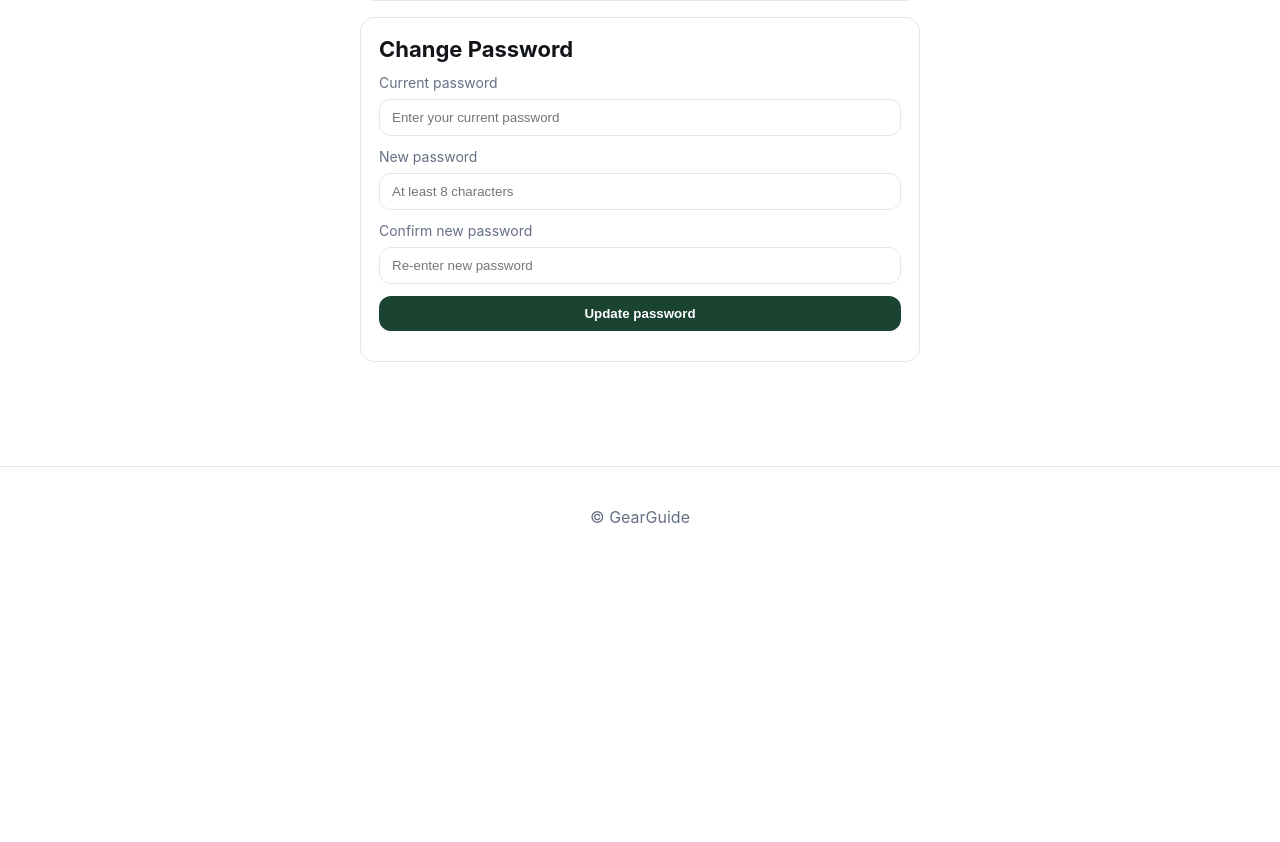
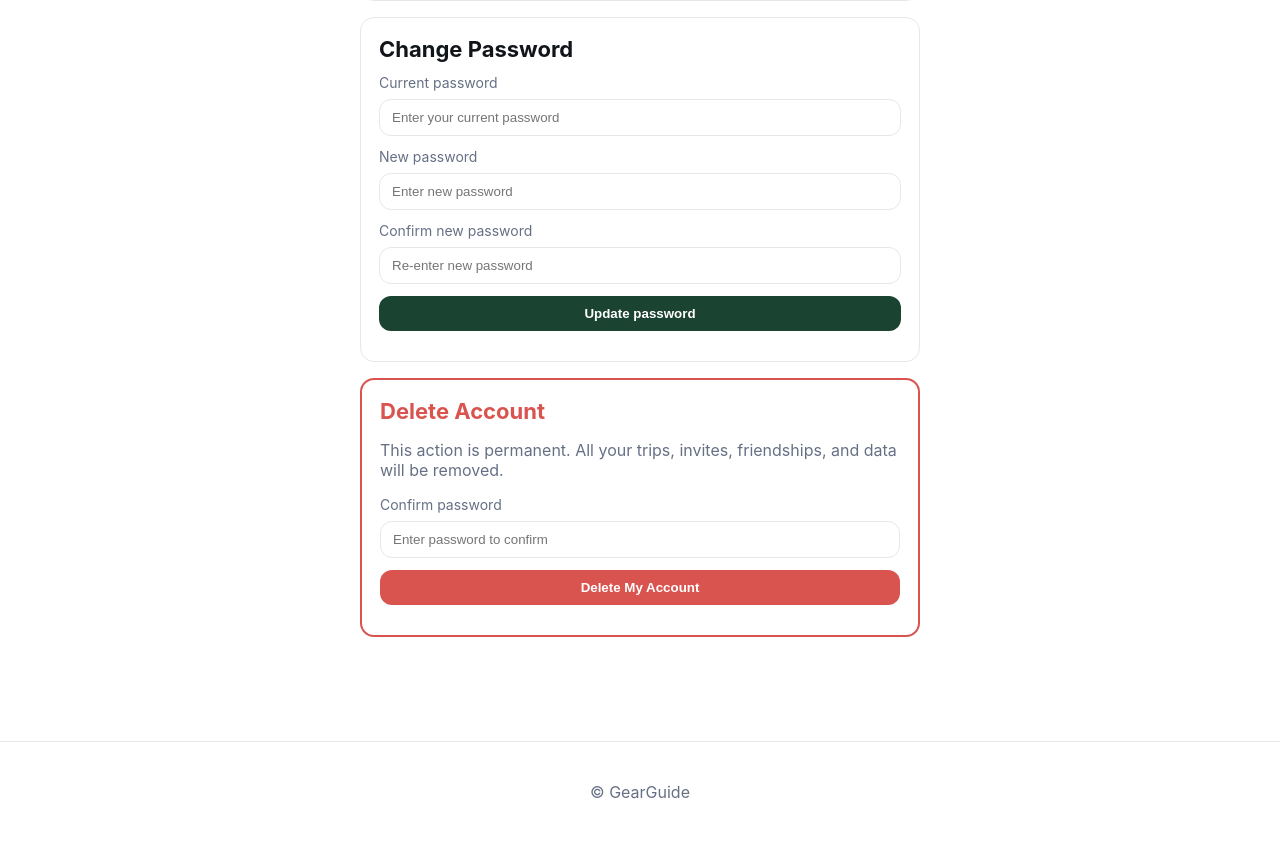
Before and after one commit to tabbott207/GearGuide, a Flask app: page /account in a window 1280 px wide. Shown: the part 515-1357 px from the top of the page. Before the commit the page ends 1039 px from the top, so only its background shows below. Run offline with Flask 3, Linux system fonts and the light colour scheme; the visitor is signed in with stand-in values (Sample User, id 1).

Commit message:
Add delete account feature

```diff
--- a/GearGuide/routes.py
+++ b/GearGuide/routes.py
@@ -186,10 +186,6 @@ def accountPage():
                 flash("Current password is incorrect.", "danger")
                 return redirect(url_for("main.account"))
 
-            if len(new_password) < 8:
-                flash("New password must be at least 8 characters long.", "danger")
-                return redirect(url_for("main.account"))
-
             if new_password != confirm_password:
                 flash("New password and confirmation do not match.", "danger")
                 return redirect(url_for("main.account"))
@@ -198,6 +194,31 @@ def accountPage():
             db.session.commit()
             flash("Password updated successfully.", "success")
             return redirect(url_for("main.account"))
+
+        # -------- DELETE ACCOUNT FORM --------
+        elif form_type == "delete":
+            delete_password = request.form.get("delete_password", "")
+
+            if not delete_password:
+                flash("Enter your password to delete your account.", "danger")
+                return redirect(url_for("main.account"))
+
+            # Verify password
+            if not check_password_hash(current_user.password_hash, delete_password):
+                flash("Incorrect password. Account not deleted.", "danger")
+                return redirect(url_for("main.account"))
+
+            # Delete account entirely
+            user_id = current_user.id
+            logout_user()
+
+            user = User.query.get(user_id)
+            if user:
+                db.session.delete(user)
+                db.session.commit()
+
+            flash("Your account has been deleted.", "success")
+            return redirect(url_for("main.home"))
 
     # GET
     return render_template("account.html")
--- a/GearGuide/templates/account.html
+++ b/GearGuide/templates/account.html
@@ -59,7 +59,7 @@
           id="new_password"
           name="new_password"
           type="password"
-          placeholder="At least 8 characters">
+          placeholder="Enter new password">
       </div>
 
       <div class="field">
@@ -76,5 +76,33 @@
       </div>
     </form>
   </div>
+
+  <!-- Delete account box -->
+  <div class="card" style="margin-top: 1rem; border: 2px solid #d9534f;">
+    <h2 style="color: #d9534f;">Delete Account</h2>
+    <p class="helper" style="margin-bottom: 1rem;">
+      This action is permanent. All your trips, invites, friendships, and data will be removed.
+    </p>
+
+    <form method="post" action="{{ url_for('main.account') }}">
+      <input type="hidden" name="form_type" value="delete">
+
+      <div class="field">
+        <label for="delete_password">Confirm password</label>
+        <input
+          id="delete_password"
+          name="delete_password"
+          type="password"
+          placeholder="Enter password to confirm"
+          required>
+      </div>
+
+      <div class="field">
+        <button class="btn danger" type="submit" style="background:#d9534f; color:white;">
+          Delete My Account
+        </button>
+      </div>
+    </form>
+  </div>
 </section>
 {% endblock %}
```
